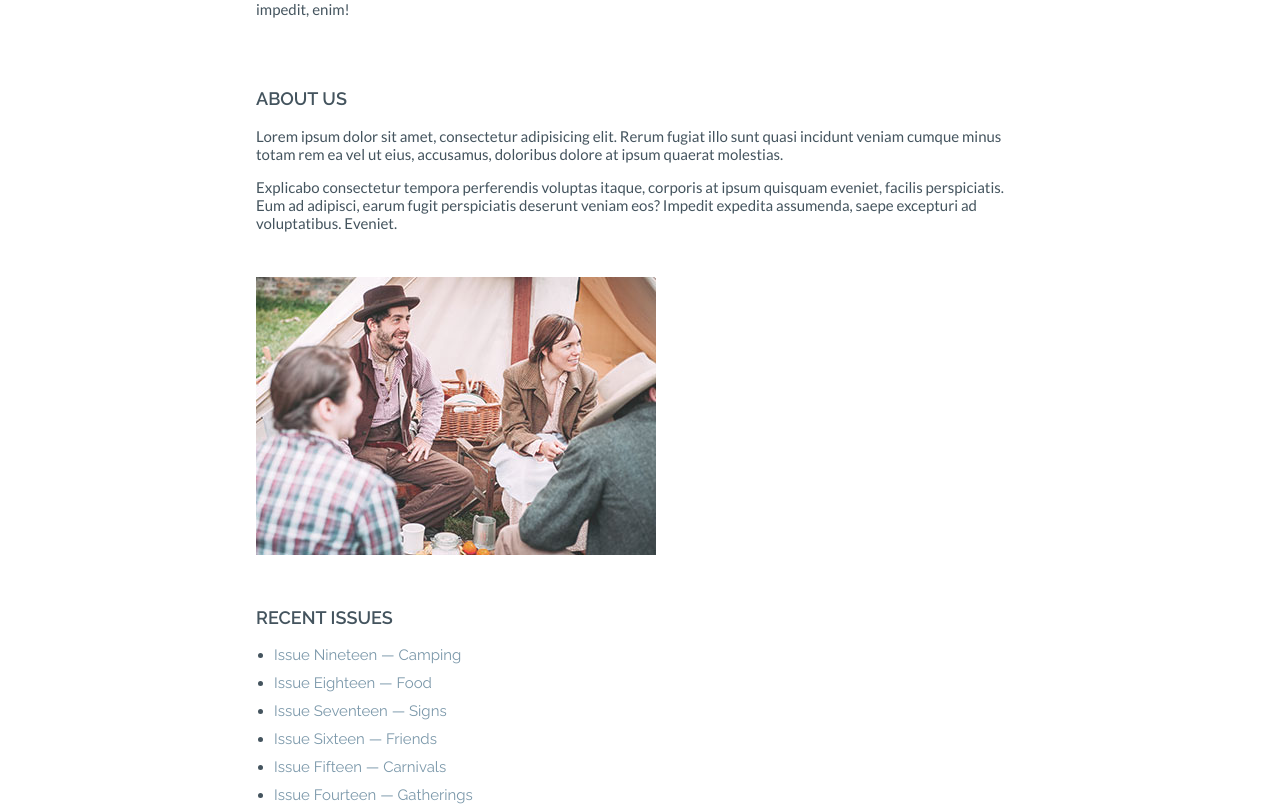
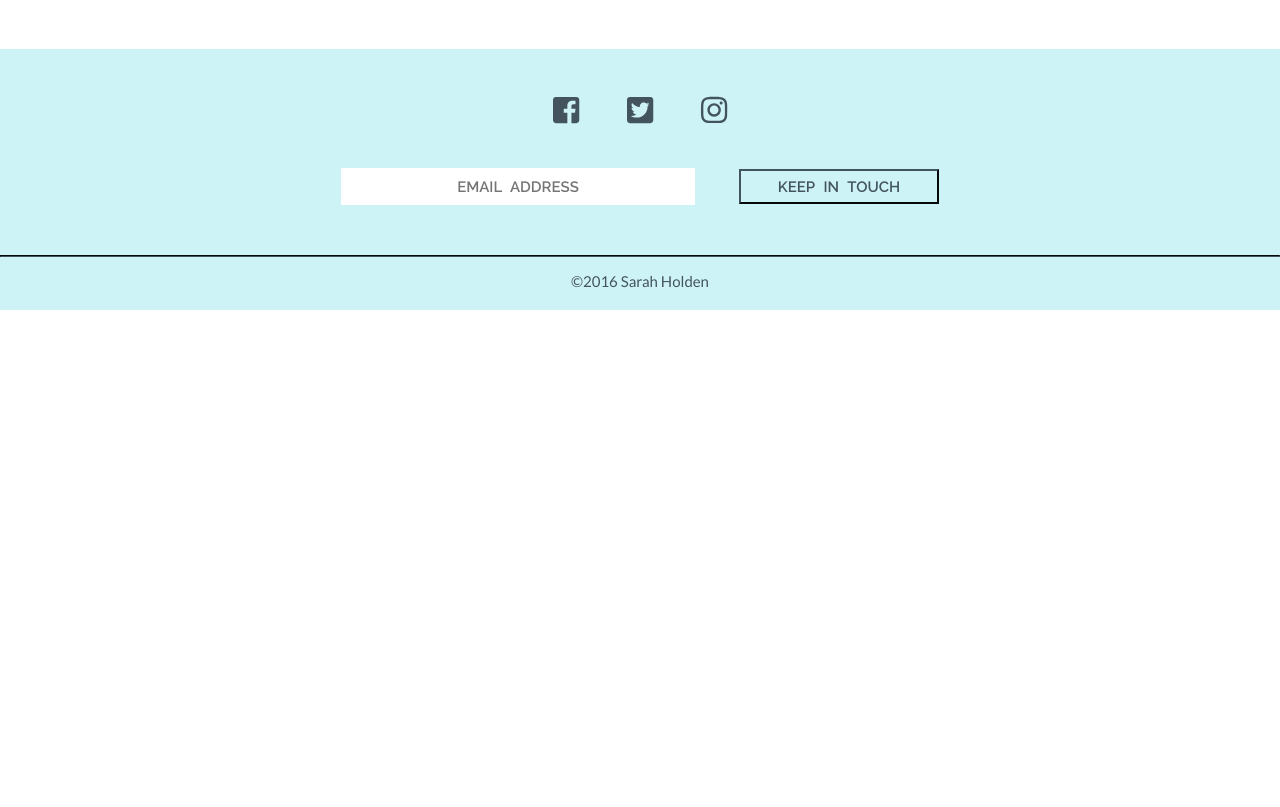
Before and after one commit to zjcasas/zjcasas.github.io, a plain HTML site: page monument_blog/index.html in a window 1280 px wide. Shown: the part 1835-2642 px from the top of the page. After the commit the page ends 2145 px from the top, so only its background shows below. Drawn offline with Linux system fonts and the light colour scheme.

Commit message:
Monument blog after fewd 4
updating to include email input, button, and columns

```diff
--- a/monument_blog/css/style.css
+++ b/monument_blog/css/style.css
@@ -19,7 +19,6 @@ body {
 	font-family: Lato, sans-serif;
 	font-weight: 400;
 }
-
 nav, header, footer {
 	text-align: center;
 }
@@ -42,12 +41,12 @@ nav a:hover{
 }
 
 header {
-	margin: 0 10% 40px 10%;
+	margin: 0 0 40px 0;
 	background-image: url("../images/blog_header_bg.jpg");
 	background-repeat: no-repeat;
 	background-position: center;
 	background-size: cover;
-	height:190px;
+	height: 190px;
 	padding: 110px 0 0 0;
 }
 header a {
@@ -57,9 +56,16 @@ header a {
 	letter-spacing: 10px;
 }
 
+.grid {
+	margin : 0 10%;
+	display: grid;
+	grid-template-columns: 68% 25%;
+	grid-column-gap: 7%;
+}
+
 article {
 	color: #44545E;
-	margin: 0 20%;
+	width: 100%;
 }
 article h3, aside h3 {
 	font-size: 18px;
@@ -76,7 +82,7 @@ p {
 
 aside {
 	color: #44545E;
-	margin: 70px 20% 0 20%;;
+	margin: 55px 0 0 0;
 }
 aside img {
 	margin: 30px 0;
@@ -91,7 +97,7 @@ aside li a {
 }
 
 footer {
-	margin: 50px 10% 0 10%;
+	margin: 50px 0 0 0;
 	background-color: #CDF3F6;
 	padding: 25px 0 5px 0;
 	color: #44545E;
@@ -102,14 +108,36 @@ footer a {
 	margin: 0 20px;
 	text-transform: capitalize;
 }
+footer div {
+	margin: 20px 0 40px 0 ;
+}
+input {
+	text-align: center;
+	margin: 0 40px 0 0;
+	border: none;
+	font-size: 15px;
+	height: 35px;
+	width: 350px;
+	word-spacing: 5px;
+	color: #44545E;
+}
+button {
+	background-color: #CDF3F6;
+	height: 35px;
+	width: 200px;
+	border-color: #44545E;
+	color: #44545E;
+	font-size: 15px;
+	word-spacing: 5px;
+	cursor: pointer;
+}
 hr {
 	border-color: #44545E;
-	margin: 40px 0 15px 0;
+	margin: 50px 0 15px 0;
 }
 #sarah {
 	font-size: 15px;
 	margin: 0 0 20px 0;
-	font-weight: 600;
 }
 
 /* Fix for responsive images */
--- a/monument_blog/index.html
+++ b/monument_blog/index.html
@@ -2,7 +2,7 @@
 <html lang="en">
 <head>
 	<meta charset="UTF-8">
-	<title>Monument | Blog</title>
+	<title>Blog of Monument</title>
 
 	<!-- Add your Google Fonts link here! -->
 	<script defer src="https://use.fontawesome.com/releases/v5.0.6/js/all.js"></script>
@@ -16,28 +16,26 @@
 		<a href="#" class="ralewaybold">Blog</a>
 		<a href="#" class="ralewaybold">Contact</a>
 	</nav>
+
 	<header>
 			<h1><a href="#" class="ralewaybold">Monument</a></h1>
 	</header>
 
-
-
+	<div class="grid">
 		<article>
 			<h3 class="ralewaybold">11/23/2016</h3>
 			<h2 class="ralewaybold">A Visual Guide to the Southwest</h2>
-		<img src="images/blog_1.jpg" alt="">
+			<img src="images/blog_1.jpg" alt="desert">
 			<p class="lato">Lorem ipsum dolor sit amet, consectetur adipisicing elit. Eius soluta incidunt, eum quos consequuntur aliquam nobis velit mollitia iste, natus ex repellendus delectus quisquam et quae, in atque a. Perspiciatis excepturi ipsum temporibus, eius odit deleniti quasi voluptates eaque aliquam, iste consequatur repudiandae illo a. Voluptates eligendi reiciendis corporis itaque soluta fugit atque quaerat ipsum reprehenderit sapiente, voluptatem repellat eveniet fuga natus tempore modi vero distinctio nulla accusantium recusandae, omnis. Esse aliquam ea, similique repudiandae nihil numquam, neque enim perspiciatis. Facilis dolor praesentium impedit quidem, non unde accusantium, commodi error, soluta dolores modi blanditiis similique amet hic earum, reiciendis consectetur animi in. Exercitationem distinctio necessitatibus molestias quas laboriosam nam modi porro accusantium blanditiis, beatae incidunt aliquid nostrum laborum, magni cum recusandae autem doloremque qui perferendis iste non quaerat fugit. Aspernatur voluptatem impedit, enim!</p>
-		<img src="images/blog_2.jpg" alt="">
+			<img src="images/blog_2.jpg" alt="cactus">
 			<p class="lato">Lorem ipsum dolor sit amet, consectetur adipisicing elit. Eius soluta incidunt, eum quos consequuntur aliquam nobis velit mollitia iste, natus ex repellendus delectus quisquam et quae, in atque a. Perspiciatis excepturi ipsum temporibus, eius odit deleniti quasi voluptates eaque aliquam, iste consequatur repudiandae illo a. Voluptates eligendi reiciendis corporis itaque soluta fugit atque quaerat ipsum reprehenderit sapiente, voluptatem repellat eveniet fuga natus tempore modi vero distinctio nulla accusantium recusandae, omnis. Esse aliquam ea, similique repudiandae nihil numquam, neque enim perspiciatis. Facilis dolor praesentium impedit quidem, non unde accusantium, commodi error, soluta dolores modi blanditiis similique amet hic earum, reiciendis consectetur animi in. Exercitationem distinctio necessitatibus molestias quas laboriosam nam modi porro accusantium blanditiis, beatae incidunt aliquid nostrum laborum, magni cum recusandae autem doloremque qui perferendis iste non quaerat fugit. Aspernatur voluptatem impedit, enim!</p>
 		</article>
 
-
-	<!-- ADVANCED VERSION: REMOVE COMMENTS AROUND THIS SECTION -->
 		<aside>
 			<h3  class="ralewaybold">About Us</h3>
 			<p class="lato">Lorem ipsum dolor sit amet, consectetur adipisicing elit. Rerum fugiat illo sunt quasi incidunt veniam cumque minus totam rem ea vel ut eius, accusamus, doloribus dolore at ipsum quaerat molestias.</p>
 			<p class="lato">Explicabo consectetur tempora perferendis voluptas itaque, corporis at ipsum quisquam eveniet, facilis perspiciatis. Eum ad adipisci, earum fugit perspiciatis deserunt veniam eos? Impedit expedita assumenda, saepe excepturi ad voluptatibus. Eveniet.</p>
-		<img src="images/about.jpg" alt="">
+			<img src="images/about.jpg" alt="picnic">
 			<h3 class="ralewaybold">Recent Issues</h3>
 			<ul class="raleway">
 				<li><a href="">Issue Nineteen &mdash; Camping</a></li>
@@ -48,9 +46,10 @@
 				<li><a href="">Issue Fourteen &mdash; Gatherings</a></li>
 			</ul>
 		</aside>
-
+	</div>
 
 	<footer>
+		<div>
 			<a href="https://www.facebook.com/" target="blank">
 				<i class="fab fa-facebook-square"></i>
 			</a>
@@ -60,7 +59,13 @@
 			<a href="https://www.instagram.com/" target="blank">
 				<i class="fab fa-instagram"></i>
 			</a>
+		</div>
+
+		<input type="text" class="ralewaybold" placeholder="EMAIL ADDRESS">
+		<button type="button" class="ralewaybold" name="button">KEEP IN TOUCH</button>
+
 		<hr>
+
 		<p class="lato">&copy;2016 <a id="sarah" href="">Sarah Holden</a></p>
 	</footer>
 
```
Lines whose indentation alone changed are shown as unchanged.
